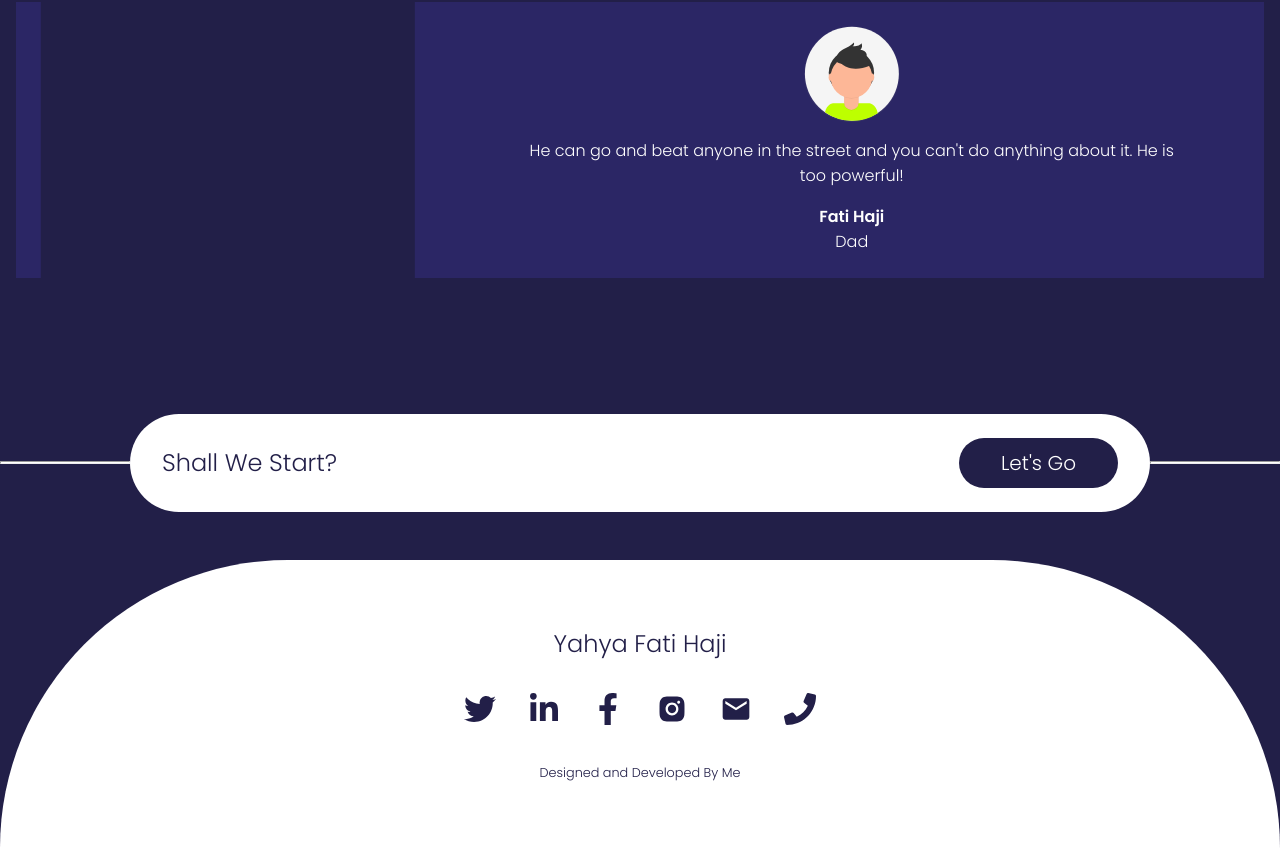
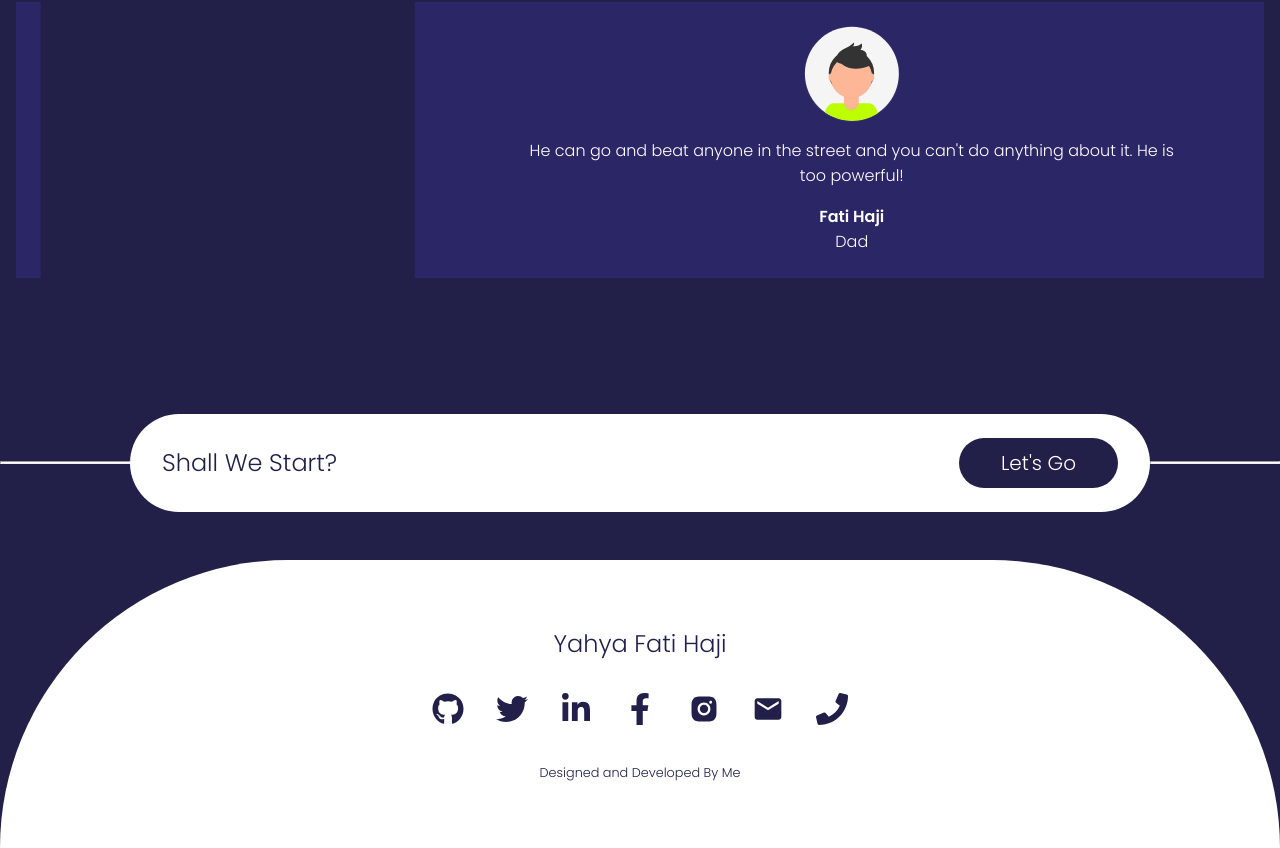
Before and after one commit to yahyafati/portfolio, a React app: page / in a window 1280 px wide. Shown: the part 2349-3197 px from the top of the page. Built offline with nearby package versions, Linux system fonts and the light colour scheme.

Commit message:
added github button in socials

```diff
--- a/src/component/landingPage/contact/SocialMediaIcons.js
+++ b/src/component/landingPage/contact/SocialMediaIcons.js
@@ -1,5 +1,11 @@
 import React from "react";
-import { FaFacebookF, FaLinkedinIn, FaPhone, FaTwitter } from "react-icons/fa";
+import {
+    FaFacebookF,
+    FaGithub,
+    FaLinkedinIn,
+    FaPhone,
+    FaTwitter,
+} from "react-icons/fa";
 import { MdEmail } from "react-icons/md";
 import { AiFillInstagram } from "react-icons/ai";
 import { Link } from "react-router-dom";
@@ -7,6 +13,9 @@ import { Link } from "react-router-dom";
 const SocialMediaIcons = () => {
     return (
         <div className="icons">
+            <a href={"https://github.com/yahyafati"}>
+                <FaGithub className="icon" />
+            </a>
             <a href={"https://www.twitter.com"}>
                 <FaTwitter className="icon" />
             </a>
```
